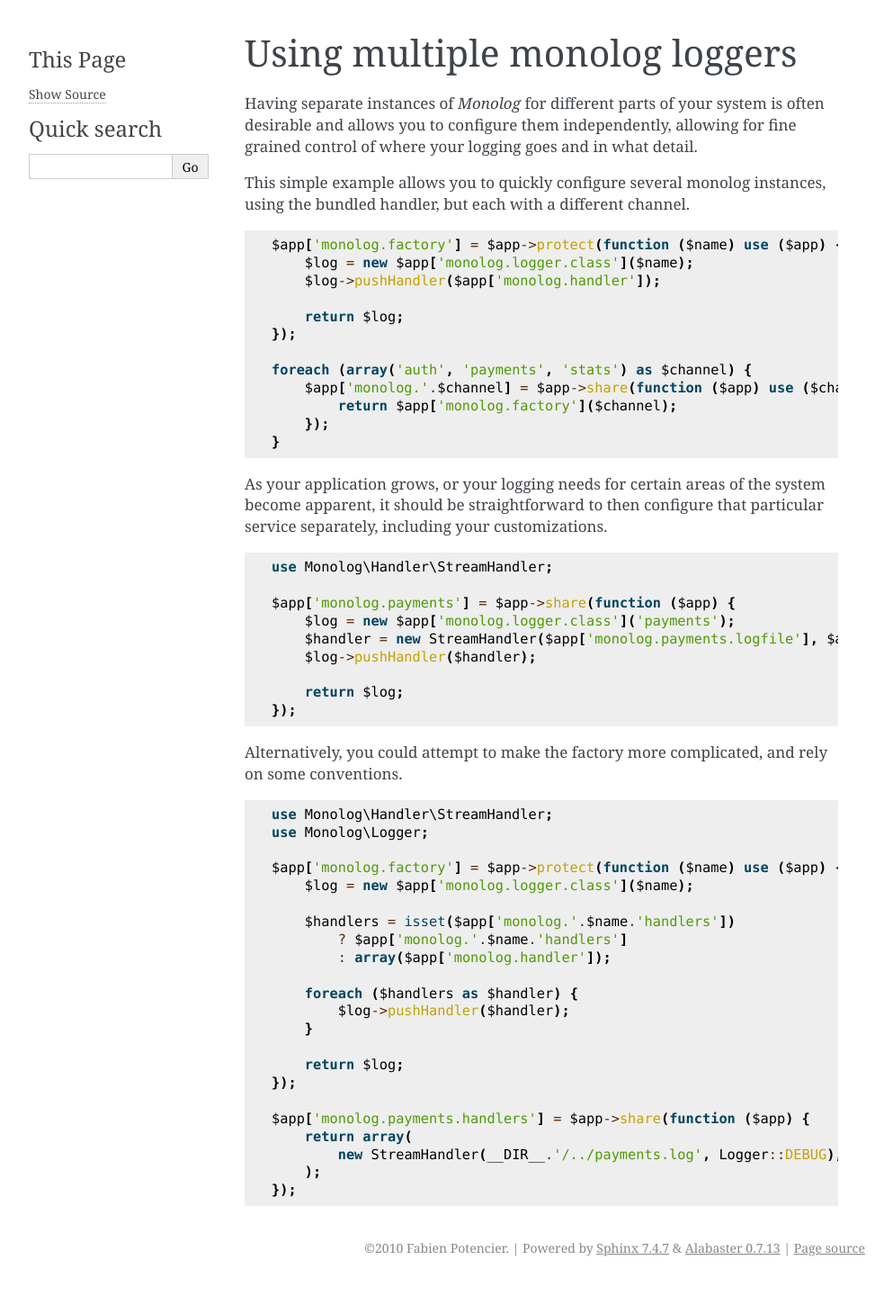
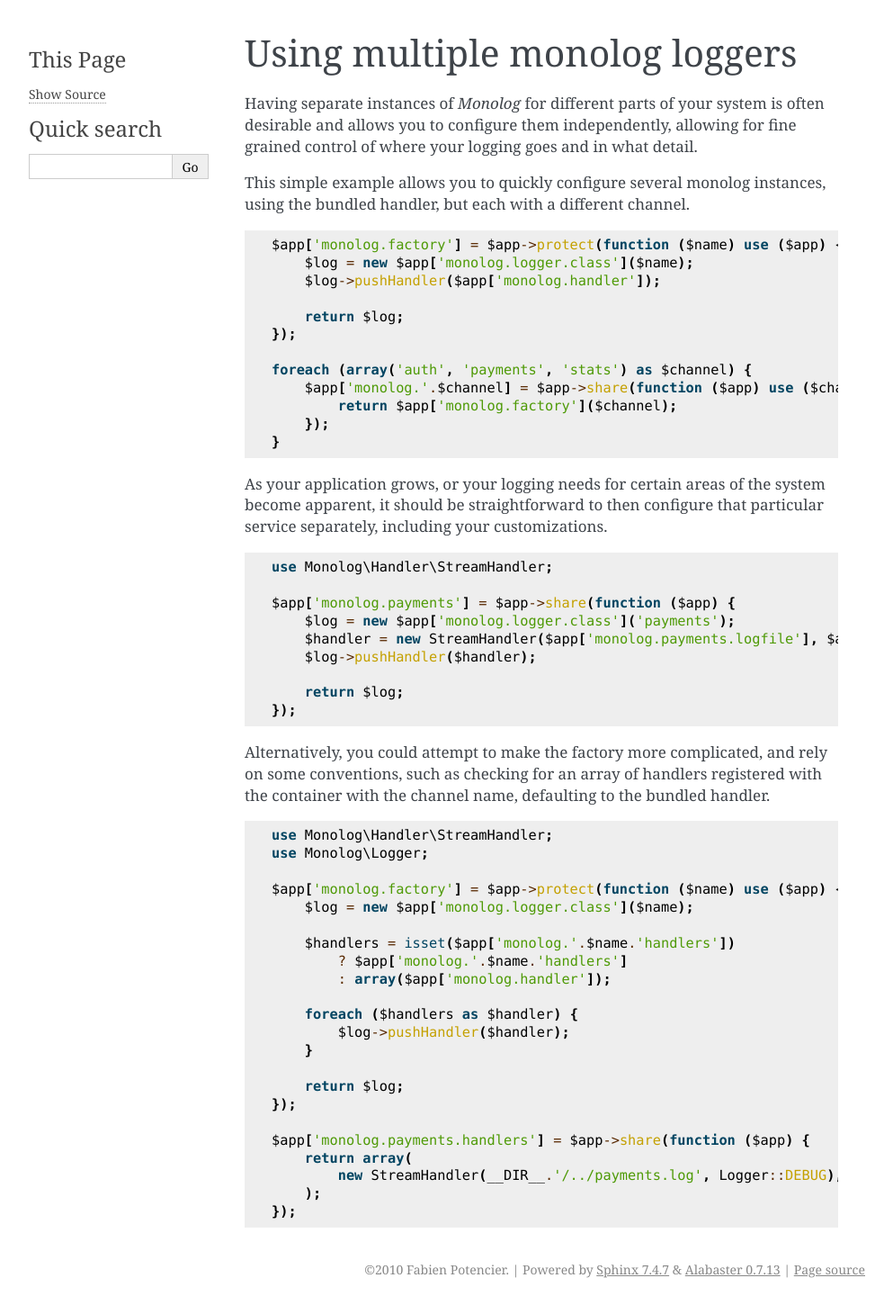
Before and after one commit to silexphp/Silex, a Sphinx documentation site: the page built from doc/cookbook/multiple_loggers.rst, in a window 1280 px wide. Shown: the whole page at 90% size, without its empty margins (148-1141 px from the left). Built offline with Sphinx 7.4.7, drawn with Linux system fonts in a browser that asks for light colours; pages that are not in the unit, such as notebooks, are missing from menus; before the commit the page ends 1426 px from its top, so only the background shows below that.

Commit message:
Clarify the described convention

```diff
--- a/doc/cookbook/multiple_loggers.rst
+++ b/doc/cookbook/multiple_loggers.rst
@@ -40,7 +40,8 @@ particular service separately, including your customizations.
     });
 
 Alternatively, you could attempt to make the factory more complicated, and rely
-on some conventions.
+on some conventions, such as checking for an array of handlers registered with
+the container with the channel name, defaulting to the bundled handler.
 
 .. code-block:: php
 
```
